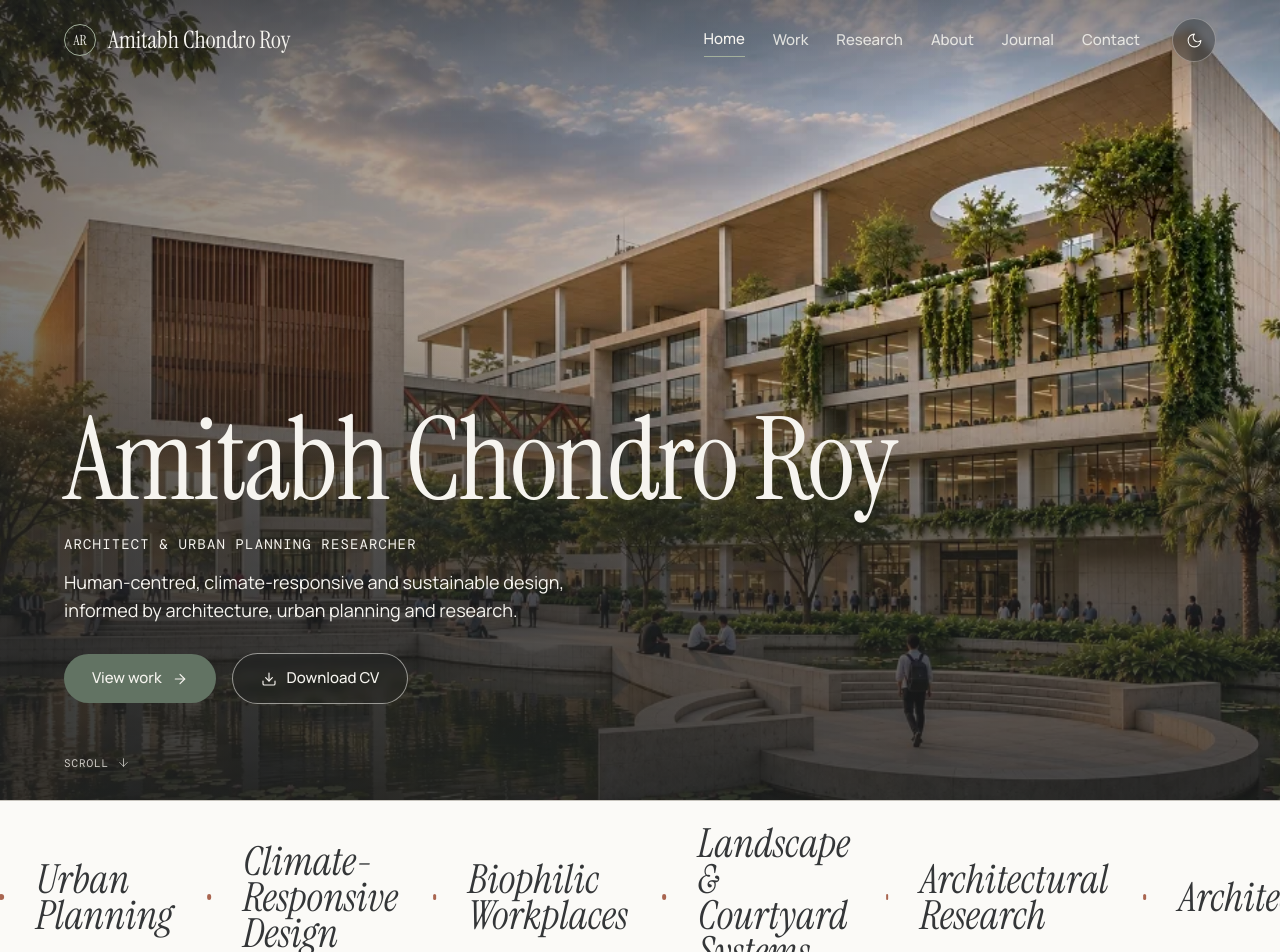
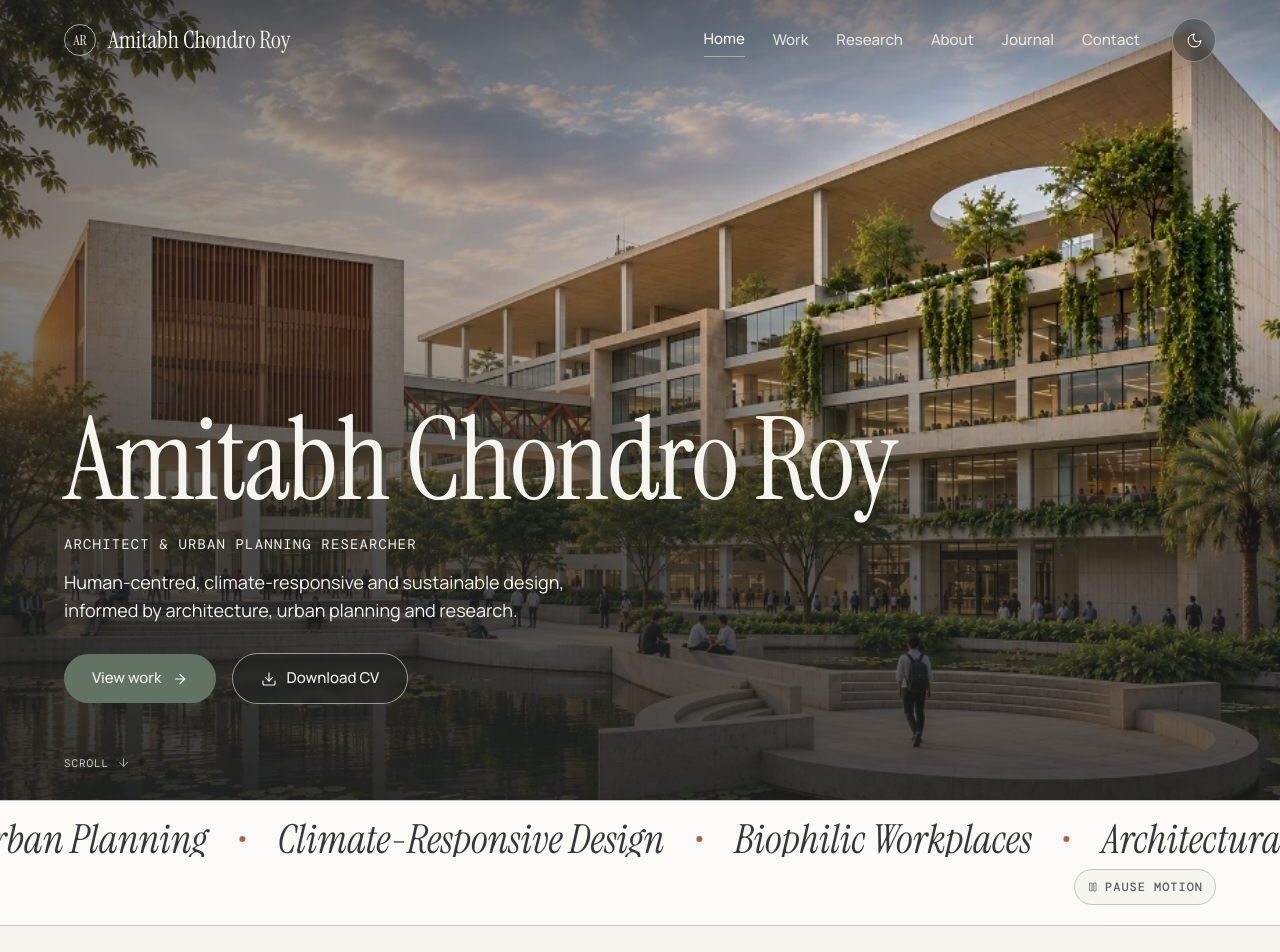
Before and after one commit to ar-amitabh/amitabhroy-website, a React (Vite) app: page / in a window 1280 px wide. Shown: the top 952 px of the page. Built offline with nearby package versions, Linux system fonts and the light colour scheme.

Commit message:
Remove Landscape & Courtyard Systems from marquee band and enforce single-line nowrap

```diff
--- a/src/components/brand/MarqueeStrip.tsx
+++ b/src/components/brand/MarqueeStrip.tsx
@@ -6,7 +6,6 @@ const disciplines = [
   'Urban Planning',
   'Climate-Responsive Design',
   'Biophilic Workplaces',
-  'Landscape & Courtyard Systems',
   'Architectural Research',
 ];
 
@@ -16,18 +15,18 @@ export default function MarqueeStrip() {
   return (
     <section
       aria-label="Practice disciplines"
-      className="relative overflow-hidden border-y border-stone bg-paper-raised py-6"
+      className="relative overflow-hidden border-y border-stone bg-paper-raised py-5"
     >
-      <div className="flex items-center">
-        <div className={`animate-brand-marquee items-center ${paused ? 'is-paused' : ''}`}>
+      <div className="flex items-center overflow-hidden">
+        <div className={`animate-brand-marquee flex shrink-0 items-center whitespace-nowrap ${paused ? 'is-paused' : ''}`}>
           {[0, 1].map((copy) => (
-            <div key={copy} className="flex items-center" aria-hidden={copy === 1}>
+            <div key={copy} className="flex shrink-0 items-center whitespace-nowrap" aria-hidden={copy === 1}>
               {disciplines.map((item) => (
-                <div key={`${copy}-${item}`} className="flex items-center">
-                  <span className="px-6 font-serif text-3xl italic text-graphite sm:px-8 sm:text-[40px]">
+                <div key={`${copy}-${item}`} className="flex shrink-0 items-center whitespace-nowrap">
+                  <span className="whitespace-nowrap px-6 font-serif text-3xl italic text-graphite sm:px-8 sm:text-[40px]">
                     {item}
                   </span>
-                  <span className="h-1.5 w-1.5 rounded-full bg-terracotta" aria-hidden="true" />
+                  <span className="h-1.5 w-1.5 shrink-0 rounded-full bg-terracotta" aria-hidden="true" />
                 </div>
               ))}
             </div>
```
